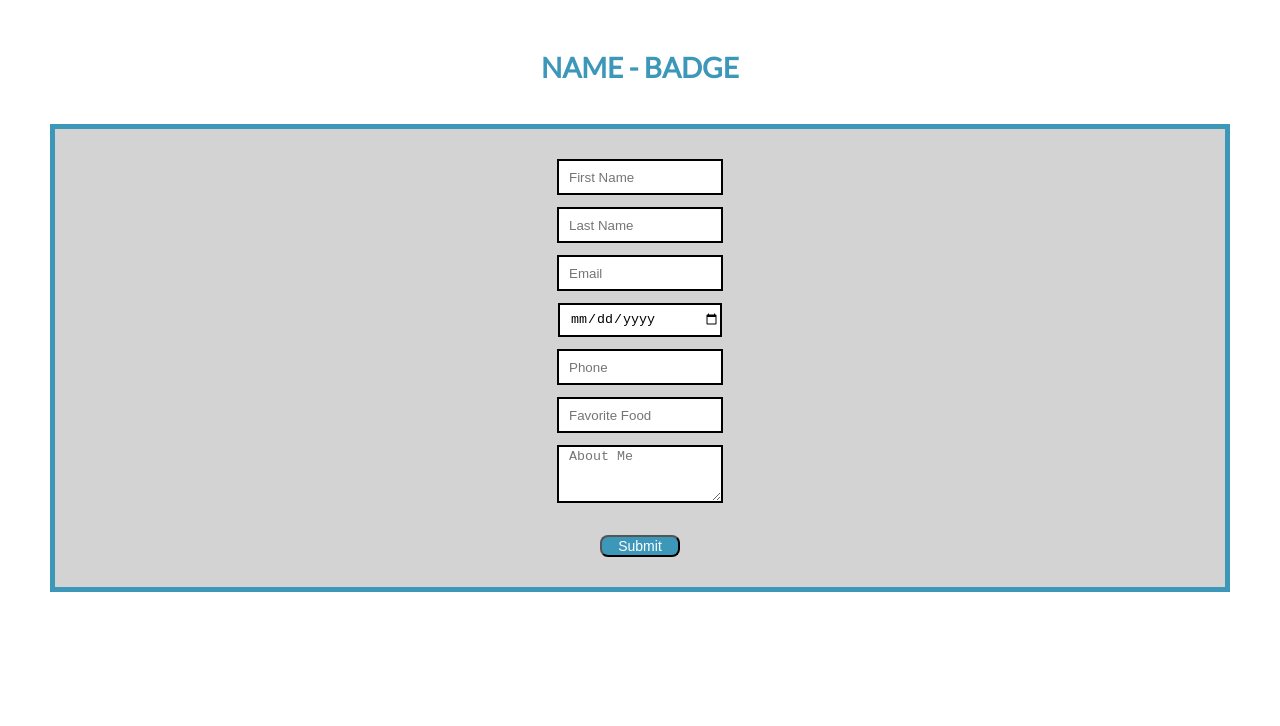
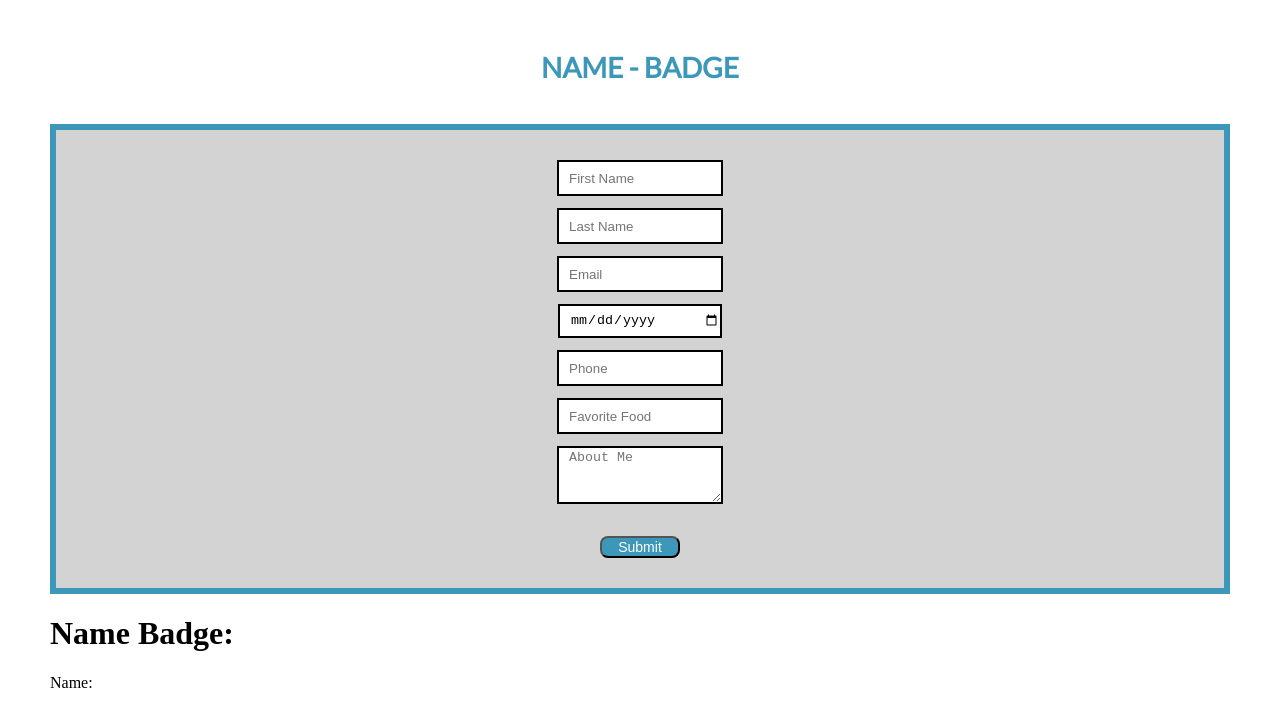
Before and after one commit to taylorcecil/mountainmamacodes, a React (Create React App) app in the folder Exercises/Module-3/name-badge-react/: page / in a window 1280 px wide. Both pictures are taken after typing "Sample", "Sample", "name@example.com", "2020-01-15", "5", "Sample" into the empty fields and a click on the button "Submit". Shown: the top 726 px of the page. Built offline with nearby package versions, Linux system fonts and the light colour scheme.

Commit message:
yaaaaaaas, finally NAME BADGE

```diff
--- a/Exercises/Module-3/name-badge-react/src/App.js
+++ b/Exercises/Module-3/name-badge-react/src/App.js
@@ -1,6 +1,8 @@
 import React, { Component } from "react";
 import Form from "./Form";
 import Header from "./Header";
+import Badge from "./Badge";
+
 import "./styles.css";
 
 class App extends Component {
--- /dev/null
+++ b/Exercises/Module-3/name-badge-react/src/Badge.js
@@ -0,0 +1,21 @@
+import React, { Component } from "react";
+import Form from "./Form";
+
+export default class Badge extends Component {
+  constructor() {
+    super();
+  }
+  render() {
+    return (
+      <div className="badge">
+        <h1> Name Badge: </h1>
+        <p>
+          Name:
+          <br />
+          {this.props.firstName}
+        </p>
+        <br />
+      </div>
+    );
+  }
+}
--- a/Exercises/Module-3/name-badge-react/src/ContactList.js
+++ /dev/null
@@ -1,4 +0,0 @@
-import React, { Component } from "react";
-import styled from "styled-components";
-
-export default ContactList;
--- a/Exercises/Module-3/name-badge-react/src/Form.js
+++ b/Exercises/Module-3/name-badge-react/src/Form.js
@@ -1,4 +1,5 @@
 import React, { Component } from "react";
+import Badge from "./Badge";
 
 class Form extends Component {
   constructor() {
@@ -55,12 +56,14 @@ class Form extends Component {
 
   render() {
     return (
+      <>
         <div className="mainDiv">
-        <form className="infoForm">
+          <form className="infoForm" onSubmit={this.submitBadge}>
             <input
               type="text"
               value={this.state.firstName}
               name="firstName"
+              minlength="3"
               placeholder="First Name"
               onChange={this.handleChange}
             />
@@ -69,6 +72,7 @@ class Form extends Component {
               type="text"
               value={this.state.lastName}
               name="lastName"
+              minlength="3"
               placeholder="Last Name"
               onChange={this.handleChange}
             />
@@ -76,6 +80,7 @@ class Form extends Component {
               type="email"
               value={this.state.email}
               name="email"
+              minlength="3"
               placeholder="Email"
               onChange={this.handleChange}
             />
@@ -83,6 +88,7 @@ class Form extends Component {
               type="date"
               value={this.state.dateOfBirth}
               name="dateOfBirth"
+              minlength="3"
               placeholder="Date of Birth"
               onChange={this.handleChange}
             />
@@ -90,6 +96,7 @@ class Form extends Component {
               type="number"
               value={this.state.phone}
               name="phone"
+              minlength="3"
               placeholder="Phone"
               onChange={this.handleChange}
             />
@@ -97,6 +104,7 @@ class Form extends Component {
               type="text"
               value={this.state.food}
               name="food"
+              minlength="3"
               placeholder="Favorite Food"
               onChange={this.handleChange}
             />
@@ -104,12 +112,15 @@ class Form extends Component {
               type="text"
               value={this.state.aboutMe}
               name="aboutMe"
+              minlength="3"
               placeholder="About Me"
               onChange={this.handleChange}
             />
-          <button onClick={this.submitBadge}>Submit</button>
+            <button>Submit</button>
           </form>
         </div>
+        {this.state.addedContacts.length > 0 ? <Badge /> : ""}
+      </>
     );
   }
 }
--- a/Exercises/Module-3/name-badge-react/src/styles.css
+++ b/Exercises/Module-3/name-badge-react/src/styles.css
@@ -39,7 +39,7 @@ button {
 }
 
 .mainDiv {
-  border: 5px solid #3d97b8;
+  border: 6px solid #3d97b8;
   background-color: lightgray;
   padding: 30px;
 }
```
Lines whose indentation alone changed are shown as unchanged.
